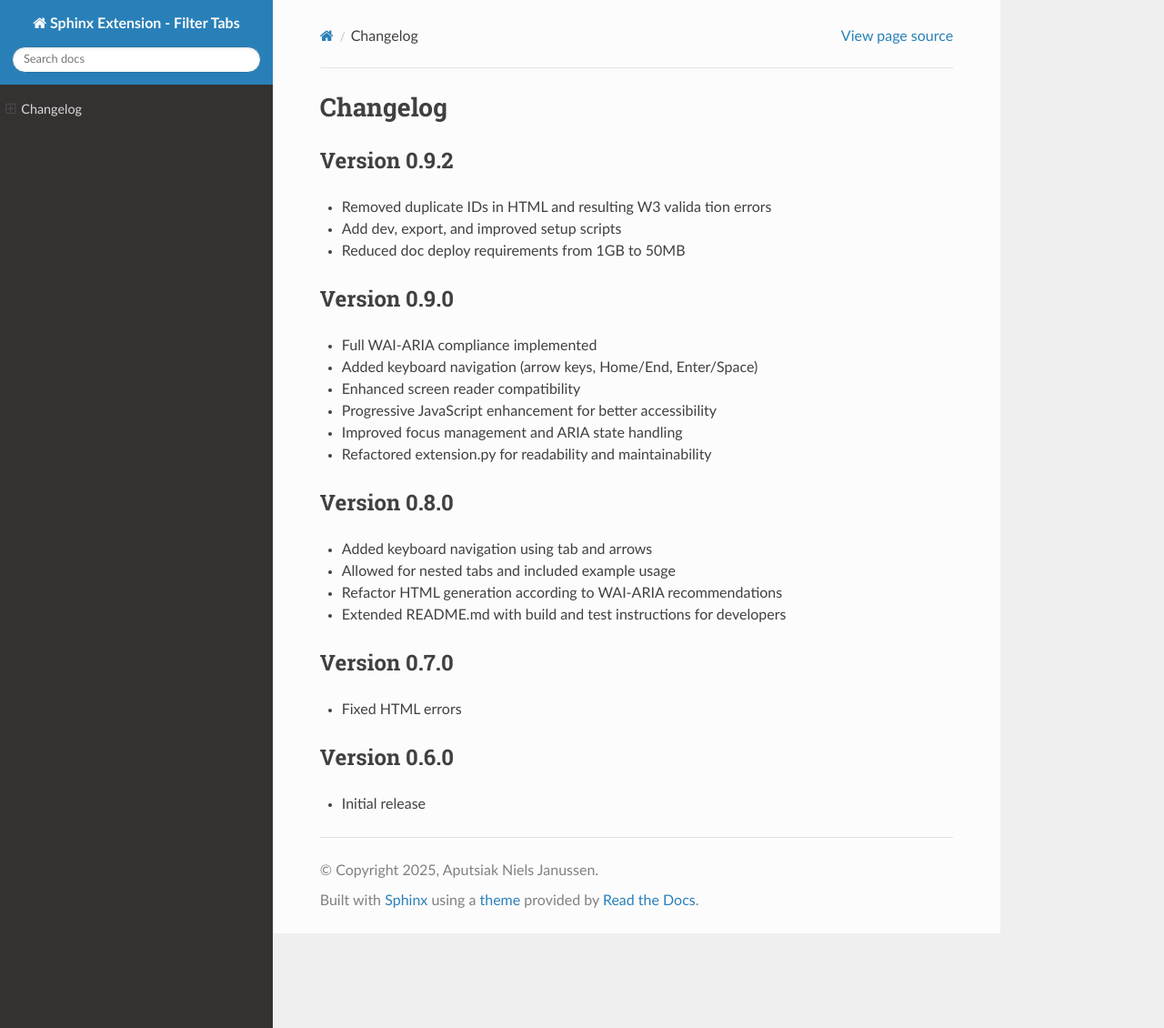
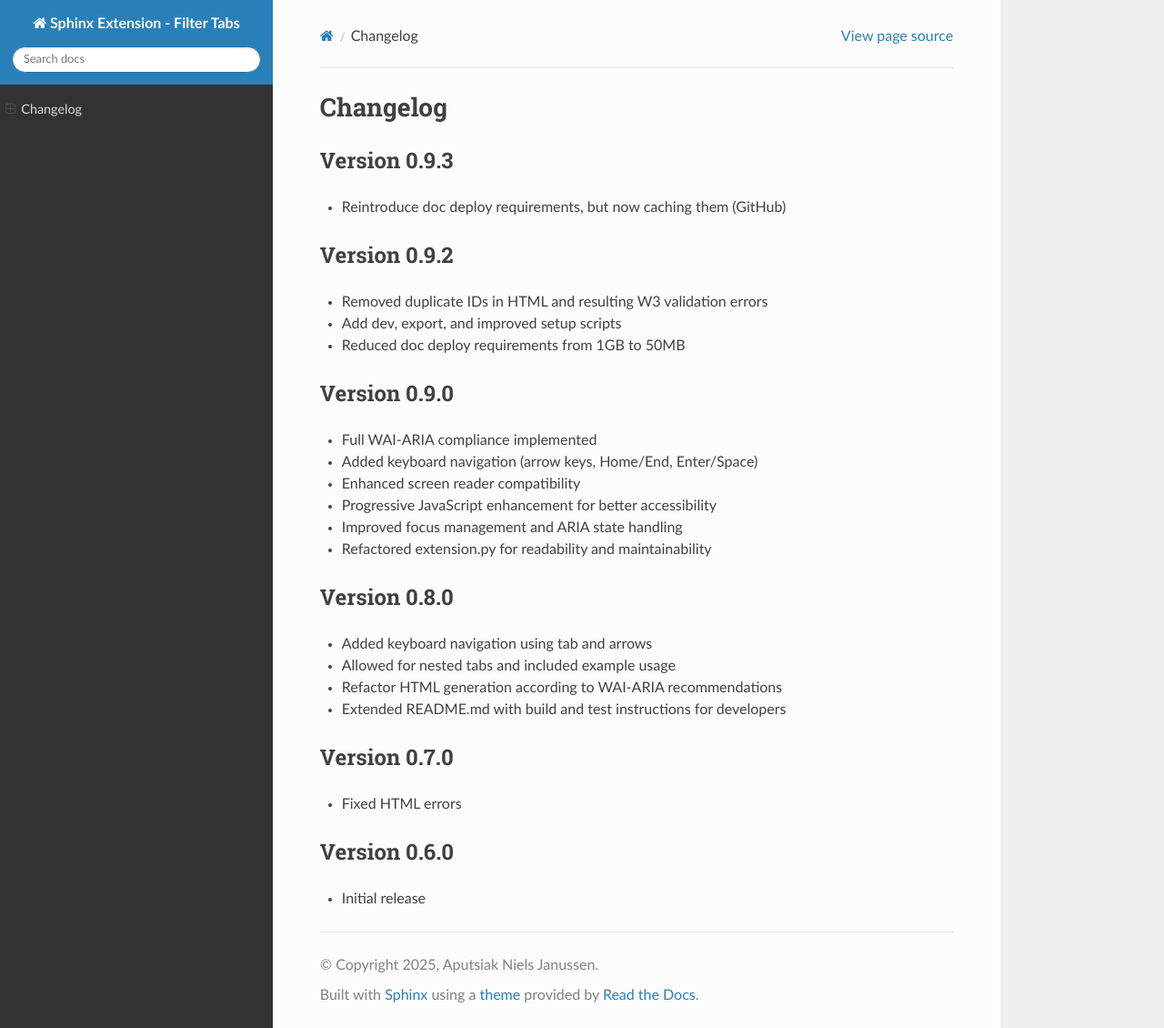
Before and after one commit to aputtu/sphinx-filter-tabs, a Sphinx documentation site: the page built from docs/_changelog.rst, in a window 1280 px wide and 1130 px high. Shown: the whole window at 91% size. Built offline with Sphinx 7.4.7 and the Read the Docs theme 3.1.0, drawn with Linux system fonts in a browser that asks for light colours.

Commit message:
bump: v0.9.3 with typo fix

```diff
--- a/docs/_changelog.rst
+++ b/docs/_changelog.rst
@@ -1,10 +1,15 @@
 Changelog
 =========
+
+Version 0.9.3
+-------------
+
+* Reintroduce doc deploy requirements, but now caching them (GitHub)
 
 Version 0.9.2
 -------------
 
-* Removed duplicate IDs in HTML and resulting W3 valida tion errors
+* Removed duplicate IDs in HTML and resulting W3 validation errors
 * Add dev, export, and improved setup scripts
 * Reduced doc deploy requirements from 1GB to 50MB
 
--- a/docs/conf.py
+++ b/docs/conf.py
@@ -5,7 +5,7 @@ sys.path.insert(0, os.path.abspath('..'))
 project = 'Sphinx Extension - Filter Tabs'
 copyright = '2025, Aputsiak Niels Janussen'
 author = 'Aputsiak Niels Janussen'
-release = '0.9.2'
+release = '0.9.3'
 
 # -- General configuration ---------------------------------------------------
 extensions = [
--- a/pyproject.toml
+++ b/pyproject.toml
@@ -5,7 +5,7 @@ build-backend = "setuptools.build_meta"
 [project]
 keywords = ["sphinx", "extension", "tabs", "filter", "documentation", "no-js", "aria", "accessibility"]
 name = "sphinx-filter-tabs"
-version = "0.9.2"
+version = "0.9.3"
 description = "A Sphinx extension for accessible, JS-free filterable content tabs."
 readme = "README.md"
 license = { text = "GNU General Public License v3.0" }
```
